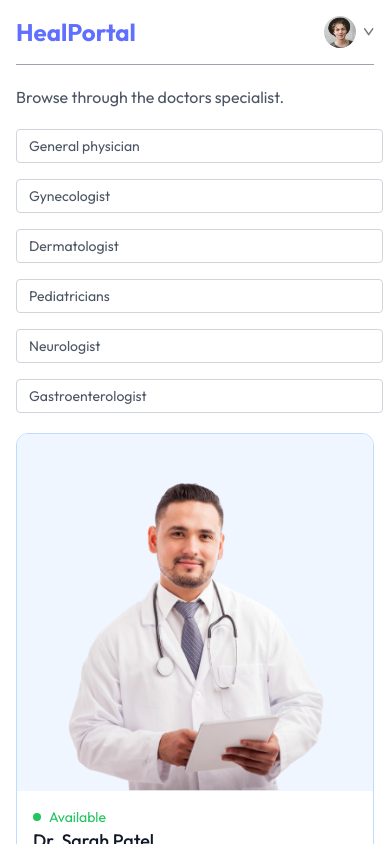
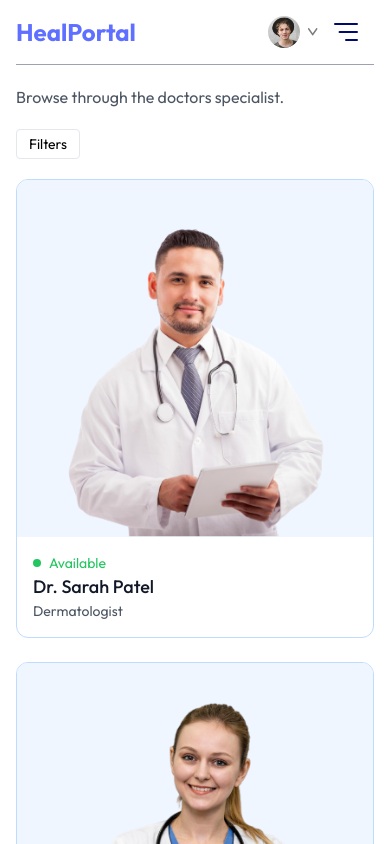
Before and after one commit to madhavpatel236/HealPort, a React (Vite) app in the folder frontend/: page /doctors/Dermatologist in a window 390 px wide. Shown: the top 844 px of the page. Built offline with nearby package versions, Linux system fonts and the light colour scheme.

Commit message:
Make it more responsive

```diff
--- a/frontend/src/components/Navbar.jsx
+++ b/frontend/src/components/Navbar.jsx
@@ -3,6 +3,8 @@ import logo from "../assets/logo.jpg";
 import { NavLink, useNavigate } from "react-router-dom";
 import profile_pic from "../assets/profile_pic.png";
 import dropdown_icon from "../assets/dropdown_icon.svg";
+import manu_icon from "../assets/menu_icon.svg";
+import cross_icon from "../assets/cross_icon.png";
 
 function Navbar() {
   const navigate = useNavigate();
@@ -11,43 +13,109 @@ function Navbar() {
 
   return (
     <div className="flex justify-between items-center text-sm py-4 mb-5 border-b border-b-gray-400">
-      <p onClick={()=> navigate('/')} className="rounded-full text-2xl lg:text-4xl font-bold text-primary " > HealPortal </p>
+      <p
+        onClick={() => navigate("/")}
+        className="rounded-full text-2xl lg:text-4xl font-bold text-primary "
+      >
+        {" "}
+        HealPortal{" "}
+      </p>
       <ul className=" hidden md:flex items-center gap-5 font-medium">
-        <NavLink to='/'>
+        <NavLink to="/">
           <li className="py-1">HOME</li>
           <hr className="hidden border-none outline-none h-0.5 bg-primary w-3/5 m-auto  " />
         </NavLink>
-        <NavLink to='/doctors'>
+        <NavLink to="/doctors">
           <li className="py-1">ALL DOCTORS</li>
           <hr className="hidden border-none outline-none h-0.5 bg-primary w-3/5 m-auto  " />
         </NavLink>
-        <NavLink to='/about' >
+        <NavLink to="/about">
           <li className="py-1">ABOUT</li>
           <hr className="hidden border-none outline-none h-0.5 bg-primary w-3/5 m-auto  " />
         </NavLink>
-        <NavLink to='/contact' >
+        <NavLink to="/contact">
           <li className="py-1">CONTECT</li>
           <hr className="hidden border-none outline-none h-0.5 bg-primary w-3/5 m-auto  " />
         </NavLink>
       </ul>
       <div className="flex items-center gap-4">
-        {
-          token
-          ? <div className="flex items-center gap-2 cursor-pointer group relative">
-            <img className="w-8 rounded-full" src={profile_pic} alt="" ></img>
-            <img className="w-2.5" src={dropdown_icon} alt="" ></img>
+        {token ? (
+          <div className="flex items-center gap-2 cursor-pointer group relative">
+            <img className="w-8 rounded-full" src={profile_pic} alt=""></img>
+            <img className="w-2.5" src={dropdown_icon} alt=""></img>
             <div className="hidden absolute top-0 right-0 pt-14 text-base font-medium text-gray-600 z-20 group-hover:block ">
               <div className="min-w-48 bg-stone-100 rounded flex flex-col gap-4 p-4 ">
-                <p onClick={()=> navigate('/my-profile')} className="hover:text-black cursor-pointer">My Profile</p>
-                <p onClick={()=> navigate('/my-appointments')} className="hover:text-black cursor-pointer">My Appointments  </p>
-                <p onClick={()=>setToken(false)}  className="hover:text-black cursor-pointer">Logout</p>
+                <p
+                  onClick={() => navigate("/my-profile")}
+                  className="hover:text-black cursor-pointer"
+                >
+                  My Profile
+                </p>
+                <p
+                  onClick={() => navigate("/my-appointments")}
+                  className="hover:text-black cursor-pointer"
+                >
+                  My Appointments{" "}
+                </p>
+                <p
+                  onClick={() => setToken(false)}
+                  className="hover:text-black cursor-pointer"
+                >
+                  Logout
+                </p>
               </div>
             </div>
+          </div>
+        ) : (
+          <button
+            onClick={() => navigate("/login")}
+            className="hidden md:block bg-primary text-white px-8 py-3 rounded-full font-light "
+          >
+            Create Account
+          </button>
+        )}
 
+        <img
+          onClick={() => setShowMenu(true)}
+          src={manu_icon}
+          alt=""
+          className="w-6 md:hidden"
+        />
+        {/* ------- Mobile menu -------- */}
+        <div
+          className={` ${
+            showMenu ? "fixed w-full" : "h-0 w-0"
+          } md:hidden right-0 top-0 bottom-0 z-20 overflow-hidden bg-white transition-all`}
+        >
+          <div className="flex justify-between m-2">
+            <span className="w-36 text-primary font-bold text-lg">
+              HealPortal{" "}
+            </span>
+            <img
+              className="w-7"
+              src={cross_icon}
+              onClick={() => setShowMenu(false)}
+            />
           </div>
-          : <button onClick={() => navigate('/login') } className="hidden md:block bg-primary text-white px-8 py-3 rounded-full font-light ">Create Account</button>
-
-        }
+          <ul className="flex flex-col items-center gap-2 mt-5 px-5 text-lg font-medium">
+            <NavLink onClick={() => setShowMenu(false)} to="/">
+              {" "}
+              <p className="px-4 py-2 rounded inline-block">HOME</p>{" "}
+            </NavLink>
+            <NavLink onClick={() => setShowMenu(false)} to="/doctors">
+              {" "}
+              <p className="px-4 py-2 rounded inline-block">ALL DOCTORS</p>{" "}
+            </NavLink>
+            <NavLink onClick={() => setShowMenu(false)} to="/about">
+              {" "}
+              <p className="px-4 py-2 rounded inline-block">ABOUT</p>{" "}
+            </NavLink>
+            <NavLink onClick={() => setShowMenu(false)} to="/contect">
+              {" "}
+              <p className="px-4 py-2 rounded inline-block">CONTECT </p>
+            </NavLink>
+          </ul>
+        </div>
       </div>
     </div>
   );
--- a/frontend/src/index.css
+++ b/frontend/src/index.css
@@ -14,3 +14,9 @@
 ::-webkit-scrollbar{
     @apply hidden
 }
+
+@media (max-width:740px){
+    .active p{
+        @apply text-white bg-primary
+    }
+}
--- a/frontend/src/pages/Doctors.jsx
+++ b/frontend/src/pages/Doctors.jsx
@@ -6,6 +6,7 @@ import { AppContext } from "../context/AppContext";
 function Doctors() {
   const { speciality } = useParams();
   const [filteredDoctors, setFilteredDoctors] = useState([]);
+  const[showFilter, setShowFilter] = useState(false)
 
   const { doctors } = useContext(AppContext);
   const navigate = useNavigate();
@@ -29,75 +30,76 @@ function Doctors() {
       {/* ---------- left side ---------- */}
       <p className="text-gray-600">Browse through the doctors specialist.</p>
       <div className="flex flex-col sm:flex-row items-start gap-5 mt-5">
-        <div className="flex flex-col gap-4 text-sm text-gray-600">
+        <button className={`py-1 px-3 border rounded text-sm transition-all sm:hidden ${showFilter ? 'bg-primary text-white' : ''} `} onClick={()=> setShowFilter(prev => !prev)}>Filters</button>
+        <div className={`flex flex-col gap-4 text-sm text-gray-600 ${showFilter ? 'flex' : ' sm:flex hidden' }`}>
           <p
             onClick={() =>
-              speciality === ""
+              speciality === "General physician"
                 ? navigate("/doctors")
                 : navigate(`/doctors/General physician`)
             }
             className={`w-[94vw] sm:w-auto pl-3 py-1.5 pr-16 border border-gray-300 rounded transition-all cursor-pointer ${
-              speciality === "" ? "bg-indigo-100 text-black" : ""
+              speciality === "General physician" ? "bg-indigo-100 text-black" : ''
             } `}
           >
             General physician
           </p>
           <p
             onClick={() =>
-              speciality === ""
+              speciality === "Gynecologist"
                 ? navigate("/doctors")
                 : navigate(`/doctors/Gynecologist`)
             }
             className={`w-[94vw] sm:w-auto pl-3 py-1.5 pr-16 border border-gray-300 rounded transition-all cursor-pointer ${
-              speciality === "" ? "bg-indigo-100 text-black" : ""
+              speciality === "Gynecologist" ? "bg-indigo-100 text-black" : ""
             } `}
           >
             Gynecologist
           </p>
           <p
             onClick={() =>
-              speciality === ""
+              speciality === "Dermatologist"
                 ? navigate("/doctors")
                 : navigate(`/doctors/Dermatologist`)
             }
             className={`w-[94vw] sm:w-auto pl-3 py-1.5 pr-16 border border-gray-300 rounded transition-all cursor-pointer ${
-              speciality === "" ? "bg-indigo-100 text-black" : ""
+              speciality === "Dermatologist" ? "bg-indigo-100 text-black" : ""
             } `}
           >
             Dermatologist
           </p>
           <p
             onClick={() =>
-              speciality === ""
+              speciality === "Pediatricians"
                 ? navigate("/doctors")
                 : navigate(`/doctors/Pediatricians`)
             }
             className={`w-[94vw] sm:w-auto pl-3 py-1.5 pr-16 border border-gray-300 rounded transition-all cursor-pointer ${
-              speciality === "" ? "bg-indigo-100 text-black" : ""
+              speciality === "Pediatricians" ? "bg-indigo-100 text-black" : ""
             } `}
           >
             Pediatricians
           </p>
           <p
             onClick={() =>
-              speciality === ""
+              speciality === "Neurologist"
                 ? navigate("/doctors")
                 : navigate(`/doctors/Neurologist`)
             }
             className={`w-[94vw] sm:w-auto pl-3 py-1.5 pr-16 border border-gray-300 rounded transition-all cursor-pointer ${
-              speciality === "" ? "bg-indigo-100 text-black" : ""
+              speciality === "Neurologist" ? "bg-indigo-100 text-black" : ""
             } `}
           >
             Neurologist
           </p>
           <p
             onClick={() =>
-              speciality === ""
+              speciality === "Gastroenterologist"
                 ? navigate("/doctors")
                 : navigate(`/doctors/Gastroenterologist`)
             }
             className={`w-[94vw] sm:w-auto pl-3 py-1.5 pr-16 border border-gray-300 rounded transition-all cursor-pointer ${
-              speciality === "" ? "bg-indigo-100 text-black" : ""
+              speciality === "Gastroenterologist" ? "bg-indigo-100 text-black" : ""
             } `}
           >
             Gastroenterologist
```
